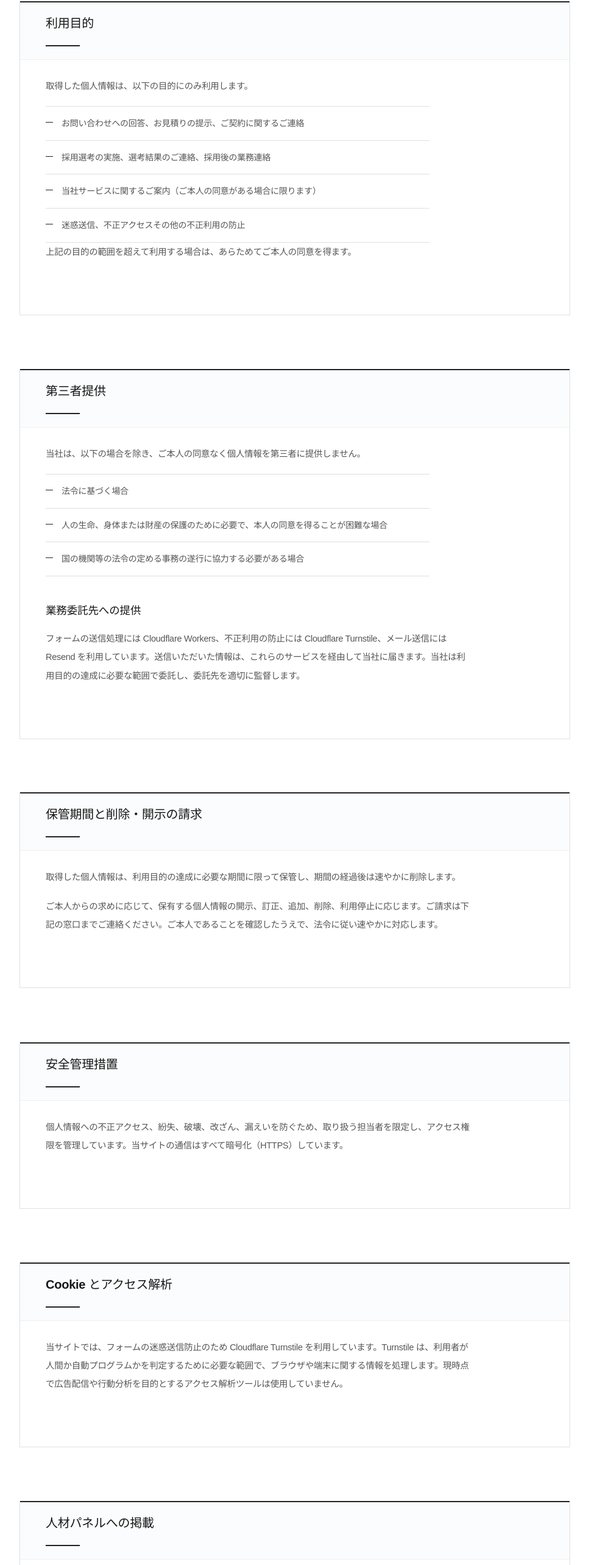
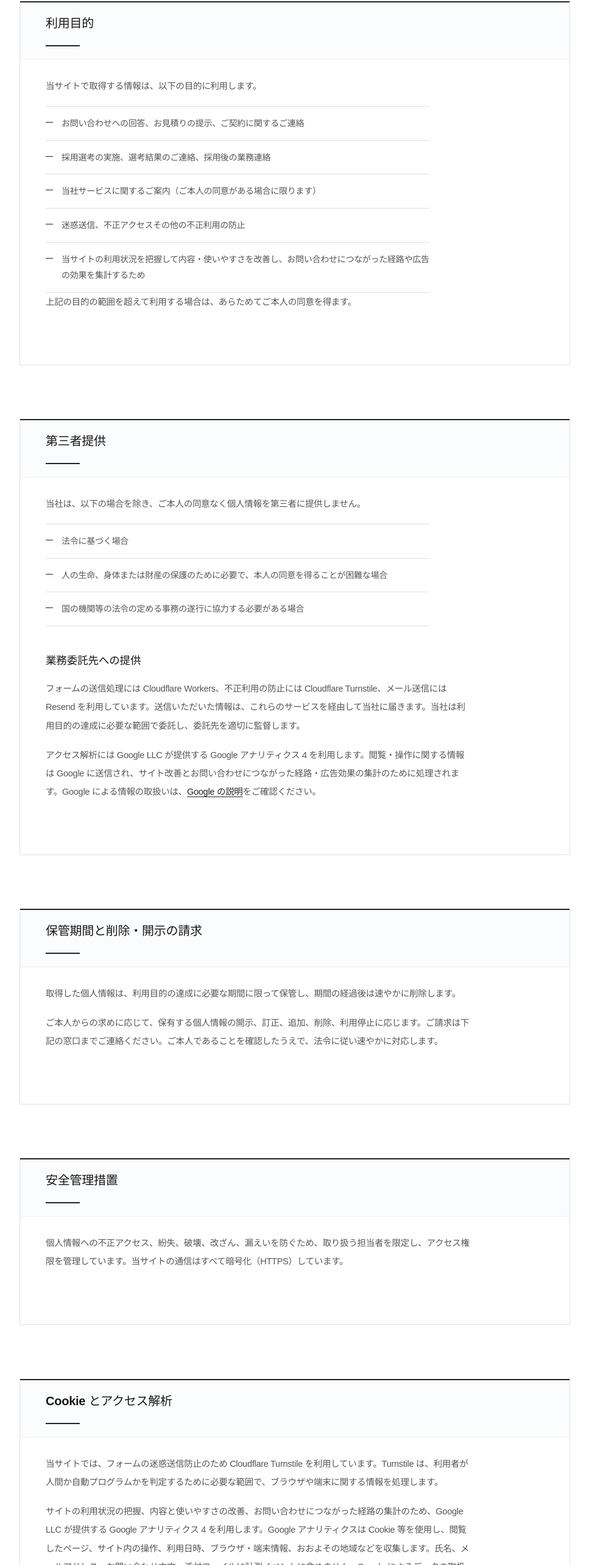
Before and after one commit to neunon/neunon-web, a Next.js app: page /privacy in a window 1280 px wide. Shown: the part 2087-4653 px from the top of the page at 61% size, without its empty margins (302-1269 px from the left). Built offline with nearby package versions, Linux system fonts and the light colour scheme; no server answers.

Commit message:
Apply approved GA4 privacy notice

```diff
--- a/app/privacy/page.tsx
+++ b/app/privacy/page.tsx
@@ -75,12 +75,13 @@ export default function PrivacyPage() {
 
             <section aria-labelledby="purpose">
               <h2 id="purpose">利用目的</h2>
-              <p>取得した個人情報は、以下の目的にのみ利用します。</p>
+              <p>当サイトで取得する情報は、以下の目的に利用します。</p>
               <ul className="nc-checklist">
                 <li>お問い合わせへの回答、お見積りの提示、ご契約に関するご連絡</li>
                 <li>採用選考の実施、選考結果のご連絡、採用後の業務連絡</li>
                 <li>当社サービスに関するご案内（ご本人の同意がある場合に限ります）</li>
                 <li>迷惑送信、不正アクセスその他の不正利用の防止</li>
+                <li>当サイトの利用状況を把握して内容・使いやすさを改善し、お問い合わせにつながった経路や広告の効果を集計するため</li>
               </ul>
               <p>上記の目的の範囲を超えて利用する場合は、あらためてご本人の同意を得ます。</p>
             </section>
@@ -99,6 +100,9 @@ export default function PrivacyPage() {
               <h3 id="outsourcing">業務委託先への提供</h3>
               <p>
                 フォームの送信処理には Cloudflare Workers、不正利用の防止には Cloudflare Turnstile、メール送信には Resend を利用しています。送信いただいた情報は、これらのサービスを経由して当社に届きます。当社は利用目的の達成に必要な範囲で委託し、委託先を適切に監督します。
+              </p>
+              <p>
+                アクセス解析には Google LLC が提供する Google アナリティクス 4 を利用します。閲覧・操作に関する情報は Google に送信され、サイト改善とお問い合わせにつながった経路・広告効果の集計のために処理されます。Google による情報の取扱いは、<a href="https://policies.google.com/technologies/partner-sites?hl=ja_JP" className="nc-inline-link" target="_blank" rel="noopener noreferrer">Google の説明</a>をご確認ください。
               </p>
             </section>
 
@@ -122,7 +126,13 @@ export default function PrivacyPage() {
             <section aria-labelledby="cookie">
               <h2 id="cookie">Cookie とアクセス解析</h2>
               <p>
-                当サイトでは、フォームの迷惑送信防止のため Cloudflare Turnstile を利用しています。Turnstile は、利用者が人間か自動プログラムかを判定するために必要な範囲で、ブラウザや端末に関する情報を処理します。現時点で広告配信や行動分析を目的とするアクセス解析ツールは使用していません。
+                当サイトでは、フォームの迷惑送信防止のため Cloudflare Turnstile を利用しています。Turnstile は、利用者が人間か自動プログラムかを判定するために必要な範囲で、ブラウザや端末に関する情報を処理します。
+              </p>
+              <p>
+                サイトの利用状況の把握、内容と使いやすさの改善、お問い合わせにつながった経路の集計のため、Google LLC が提供する Google アナリティクス 4 を利用します。Google アナリティクスは Cookie 等を使用し、閲覧したページ、サイト内の操作、利用日時、ブラウザ・端末情報、おおよその地域などを収集します。氏名、メールアドレス、お問い合わせ本文、添付ファイルは計測イベントに含めません。Google によるデータの取扱いは、<a href="https://policies.google.com/technologies/partner-sites?hl=ja_JP" className="nc-inline-link" target="_blank" rel="noopener noreferrer">Google の説明</a>をご確認ください。
+              </p>
+              <p>
+                日本国内からのアクセスでは、画面下部の「アクセス解析の設定」からいつでも以後の計測を停止・再開できます。停止後はこのサイトから Google アナリティクスへの新たな計測データの送信を止めます。日本国外または地域を確認できない場合は、アクセス解析を行いません。設定にかかわらずサイトの閲覧とお問い合わせフォームは利用できます。
               </p>
             </section>
 
```
Also changed, not shown: 2 other files (tests, documents, lock files or other folders).
